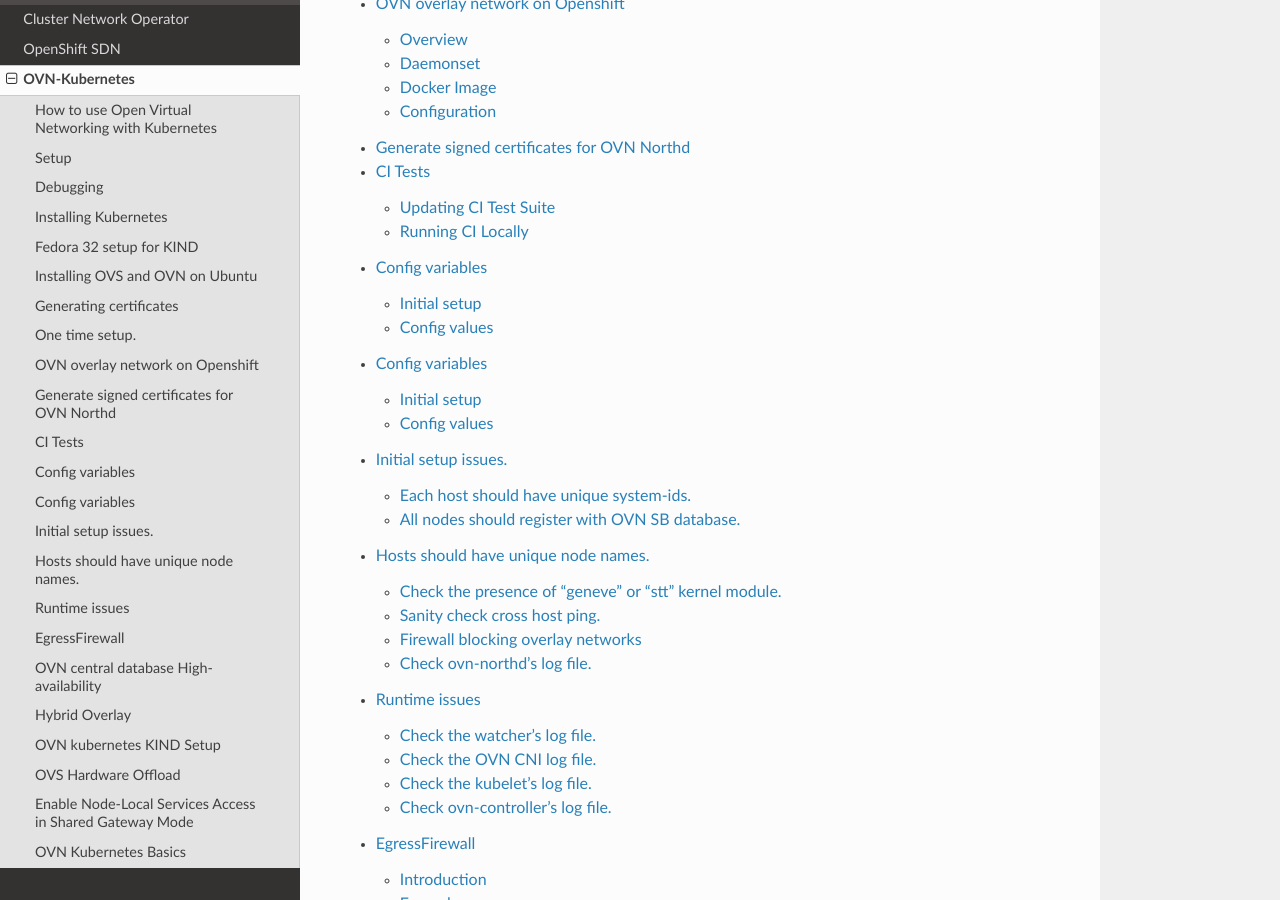
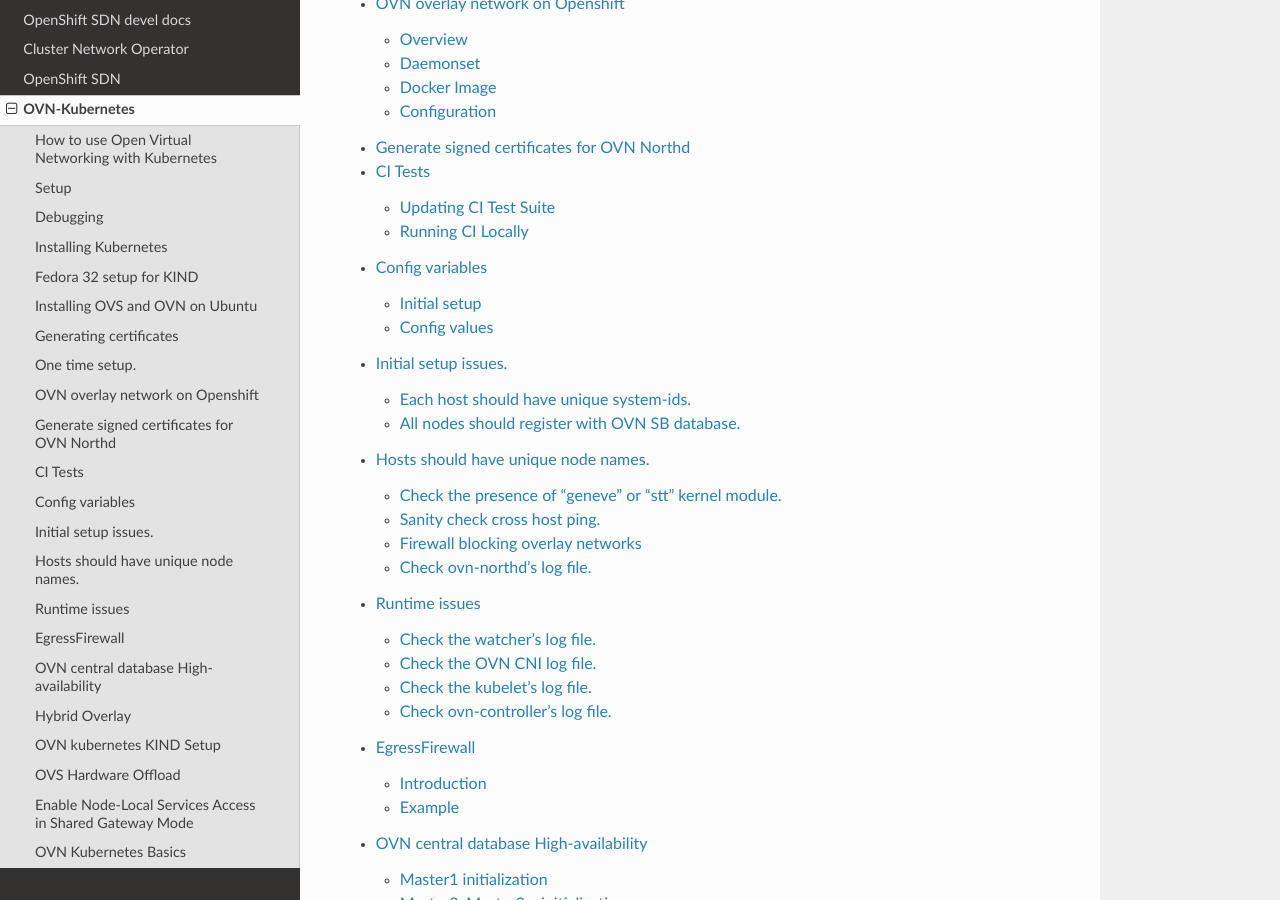
Before and after one commit to danielmellado/openshift_sdn_devel_docs, a Sphinx documentation site: the page built from doc/source/ovn_kubernetes/index.rst, in a window 1280 px wide and 900 px high, scrolled down 1176 px. Built offline with Sphinx 7.4.7 and the Read the Docs theme 2.0.0, drawn with Linux system fonts in a browser that asks for light colours.

Commit message:
Remove duplicated entry from toctree
This was making sphinx fail since [1]

[1] https://github.com/sphinx-doc/sphinx/pull/8203

```diff
--- a/doc/source/ovn_kubernetes/index.rst
+++ b/doc/source/ovn_kubernetes/index.rst
@@ -14,7 +14,6 @@
    docs/OVN-NORTHD.SSL.md
    docs/ci.md
    docs/config.md
-   docs/config.md
    docs/debugging.md
    docs/egress-firewall.md
    docs/ha.md
```
